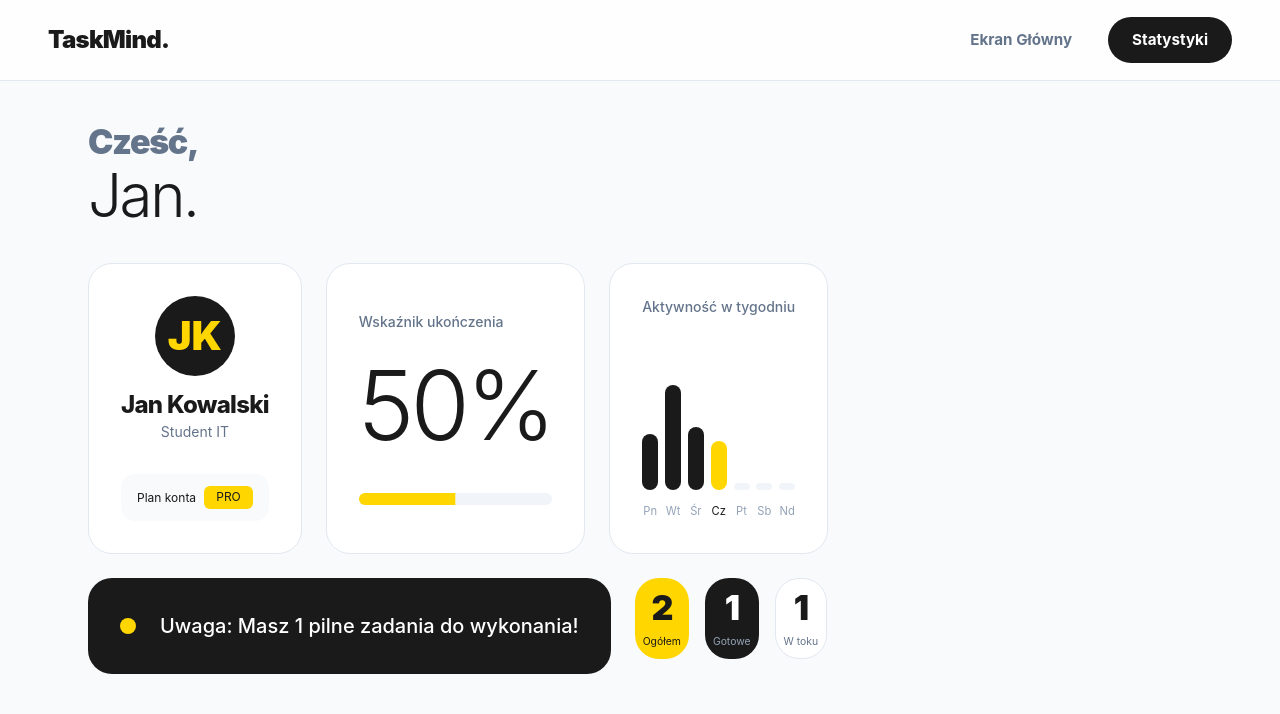
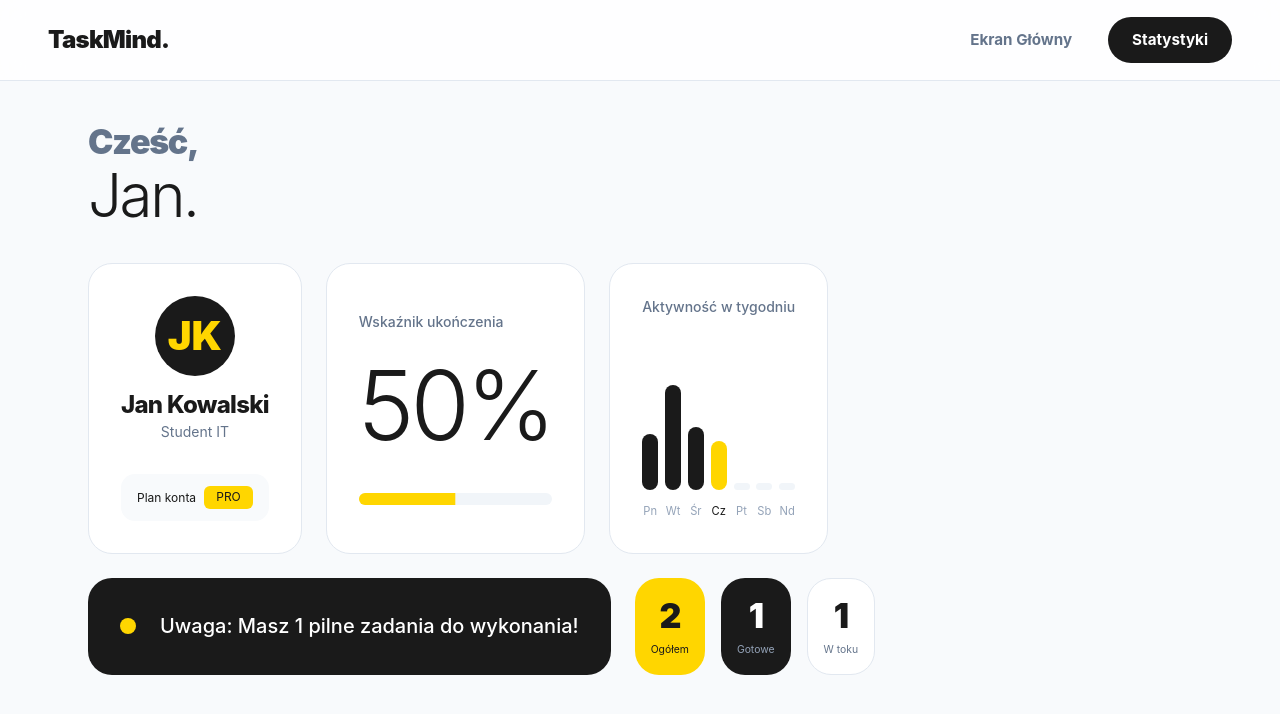
Before and after one commit to Niulek456/todo-advanced, a React (Vite) app: page /profile in a window 1280 px wide. Shown: the top 714 px of the page. Built offline with nearby package versions, Linux system fonts and the light colour scheme.

Commit message:
Wprowadzono zmiany profilu

```diff
--- a/src/pages/Profile.jsx
+++ b/src/pages/Profile.jsx
@@ -102,19 +102,19 @@ export default function Profile() {
         </Grid>
 
 
-        {/* ================= RZĄD 2 ================= */}
+        {/* ================= RZĄD 2 (Dół) ================= */}
 
         {/* 4. Alert / Powiadomienia */}
-        <Grid item xs={12} md={8} sx={{ display: 'flex' }}>
+        <Grid item xs={12} md={8}>
           {highPriorityTasks > 0 ? (
-            <Paper elevation={0} sx={{ width: '100%', p: 4, borderRadius: '24px', bgcolor: '#1a1a1a', color: '#ffffff', display: 'flex', alignItems: 'center', gap: 3 }}>
+            <Paper elevation={0} sx={{ height: '100%', p: 4, borderRadius: '24px', bgcolor: '#1a1a1a', color: '#ffffff', display: 'flex', alignItems: 'center', gap: 3 }}>
               <Box sx={{ bgcolor: '#FFD600', width: 16, height: 16, borderRadius: '50%', flexShrink: 0 }} />
               <Typography variant="h6" fontWeight="700">
                 Uwaga: Masz {highPriorityTasks} pilne zadania do wykonania!
               </Typography>
             </Paper>
           ) : (
-            <Paper elevation={0} sx={{ width: '100%', p: 4, borderRadius: '24px', border: '1px solid #e2e8f0', bgcolor: '#ffffff', display: 'flex', alignItems: 'center', gap: 3 }}>
+            <Paper elevation={0} sx={{ height: '100%', p: 4, borderRadius: '24px', border: '1px solid #e2e8f0', bgcolor: '#ffffff', display: 'flex', alignItems: 'center', gap: 3 }}>
               <Box sx={{ bgcolor: '#22c55e', width: 16, height: 16, borderRadius: '50%', flexShrink: 0 }} />
               <Typography variant="h6" fontWeight="700" color="text.secondary">
                 Świetnie! Wszystkie pilne zadania są ukończone.
@@ -123,24 +123,24 @@ export default function Profile() {
           )}
         </Grid>
 
-        {/* 5. Statystyki: szerokość 100% wymusza na nich rozciągnięcie! */}
+        {/* 5. Statystyki */}
         <Grid item xs={12} md={4}>
-          <Box sx={{ display: 'flex', width: '100%', gap: 2 }}>
+          <Box sx={{ display: 'flex', width: '100%', height: '100%', gap: 2 }}>
 
-            {/* Żółty Kwadrat */}
-            <Paper elevation={0} sx={{ flex: 1, bgcolor: '#FFD600', color: '#1a1a1a', p: 1, aspectRatio: '1/1', borderRadius: '24px', display: 'flex', flexDirection: 'column', justifyContent: 'center', alignItems: 'center' }}>
+            {/* Żółty Kafelek */}
+            <Paper elevation={0} sx={{ flex: 1, bgcolor: '#FFD600', color: '#1a1a1a', p: 2, borderRadius: '24px', display: 'flex', flexDirection: 'column', justifyContent: 'center', alignItems: 'center', height: '100%' }}>
               <Typography variant="h4" fontWeight="900" sx={{ fontSize: { xs: '2rem', sm: '2.125rem' } }}>{totalTasks}</Typography>
               <Typography variant="caption" fontWeight="800" textTransform="uppercase" sx={{ fontSize: { xs: '0.6rem', sm: '0.65rem' }, mt: 0.5 }}>Ogółem</Typography>
             </Paper>
 
-            {/* Czarny Kwadrat */}
-            <Paper elevation={0} sx={{ flex: 1, bgcolor: '#1a1a1a', color: '#ffffff', p: 1, aspectRatio: '1/1', borderRadius: '24px', display: 'flex', flexDirection: 'column', justifyContent: 'center', alignItems: 'center' }}>
+            {/* Czarny Kafelek */}
+            <Paper elevation={0} sx={{ flex: 1, bgcolor: '#1a1a1a', color: '#ffffff', p: 2, borderRadius: '24px', display: 'flex', flexDirection: 'column', justifyContent: 'center', alignItems: 'center', height: '100%' }}>
               <Typography variant="h4" fontWeight="900" sx={{ fontSize: { xs: '2rem', sm: '2.125rem' } }}>{completedTasks}</Typography>
               <Typography variant="caption" fontWeight="800" textTransform="uppercase" sx={{ color: '#94a3b8', fontSize: { xs: '0.6rem', sm: '0.65rem' }, mt: 0.5 }}>Gotowe</Typography>
             </Paper>
 
-            {/* Biały Kwadrat */}
-            <Paper elevation={0} sx={{ flex: 1, bgcolor: '#ffffff', border: '1px solid #e2e8f0', p: 1, aspectRatio: '1/1', borderRadius: '24px', display: 'flex', flexDirection: 'column', justifyContent: 'center', alignItems: 'center' }}>
+            {/* Biały Kafelek */}
+            <Paper elevation={0} sx={{ flex: 1, bgcolor: '#ffffff', border: '1px solid #e2e8f0', p: 2, borderRadius: '24px', display: 'flex', flexDirection: 'column', justifyContent: 'center', alignItems: 'center', height: '100%' }}>
               <Typography variant="h4" fontWeight="900" sx={{ color: '#1a1a1a', fontSize: { xs: '2rem', sm: '2.125rem' } }}>{pendingTasks}</Typography>
               <Typography variant="caption" fontWeight="800" textTransform="uppercase" sx={{ color: '#64748b', fontSize: { xs: '0.6rem', sm: '0.65rem' }, mt: 0.5 }}>W toku</Typography>
             </Paper>
```
